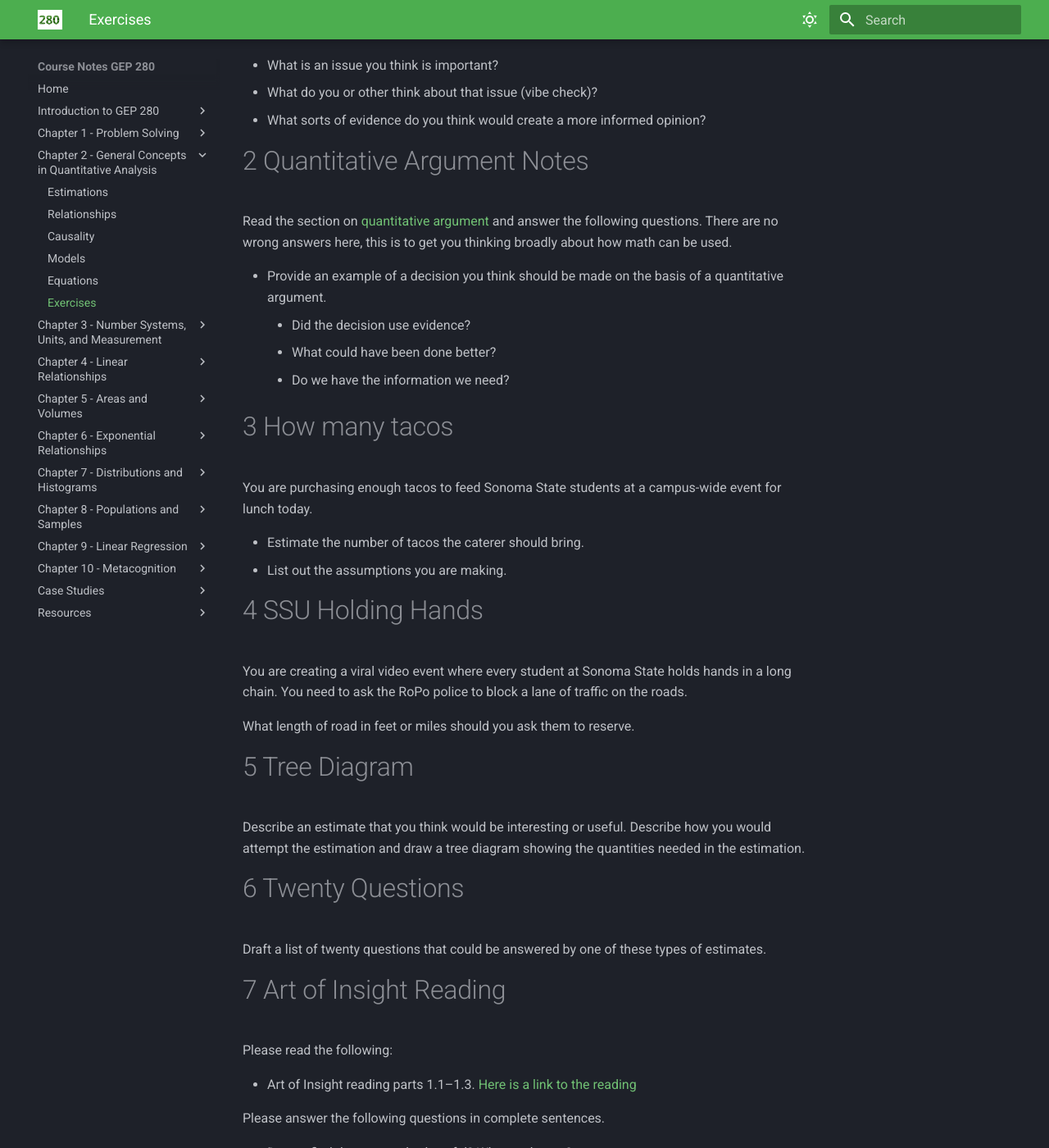
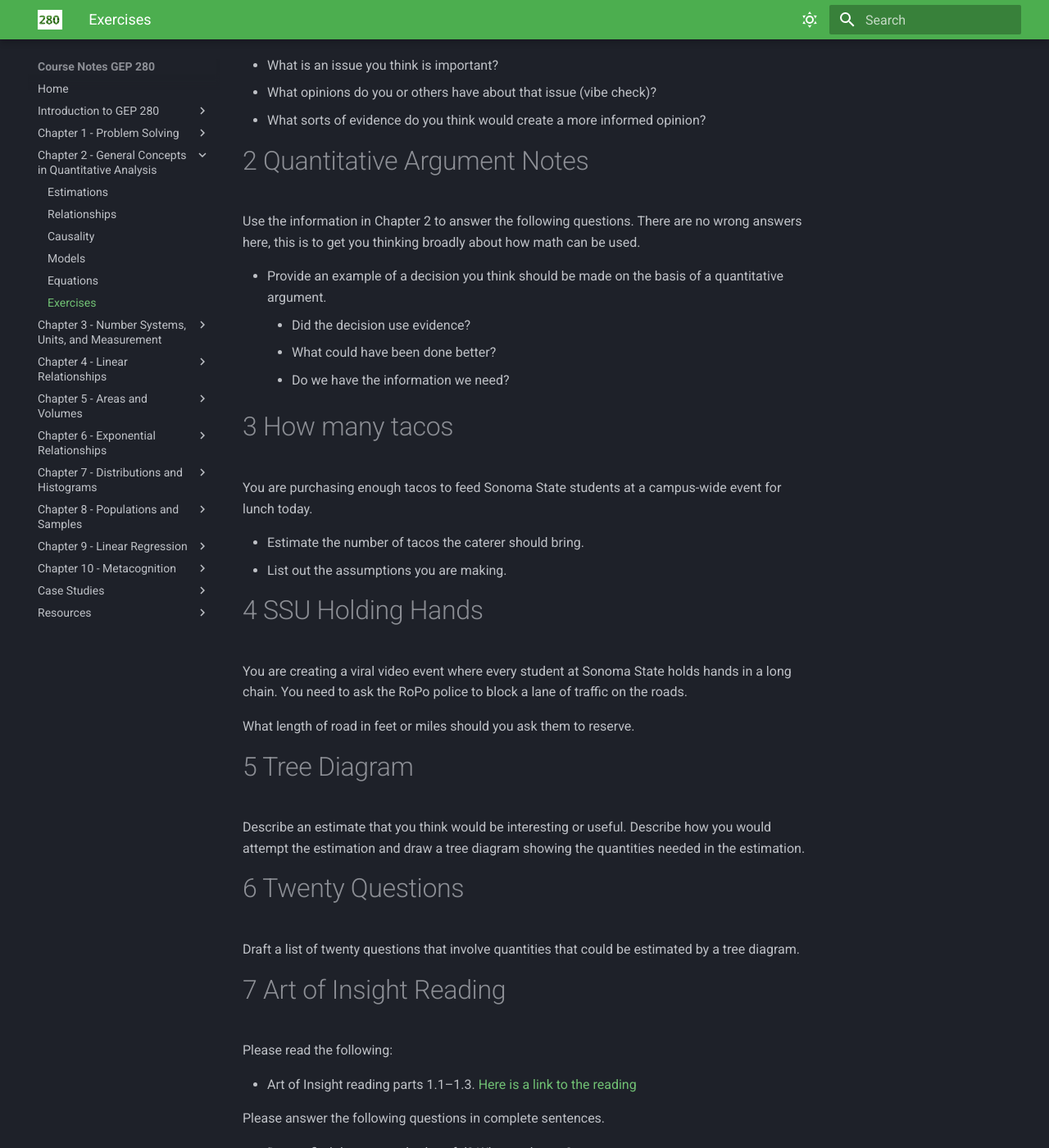
Before and after one commit to wgalbraith/280, an MkDocs documentation site: the page built from docs_student/estimations-exercises.md, in a window 1280 px wide and 1400 px high, scrolled down 236 px. Shown: the whole window at 82% size. Built offline with MkDocs 1.6.1 and Material for MkDocs 9.7.7, drawn with Linux system fonts in a browser that asks for light colours; nearby versions of some CDN libraries; some web fonts are replaced; library files that are not in the unit come from our copies.

Commit message:
Update estimations-exercises.md

```diff
--- a/docs_student/estimations-exercises.md
+++ b/docs_student/estimations-exercises.md
@@ -3,14 +3,12 @@
 <p>Write a short essay (50-150 words) on the following questions</p>
 <ul>
 <li>What is an issue you think is important?</li>
-<li>What do you or other think about that issue (vibe check)?</li>
+<li>What opinions do you or others have about that issue (vibe check)?</li>
 <li>What sorts of evidence do you think would create a more informed
 opinion?</li>
 </ul>
 <h1 id="quantitative-argument-notes">2 Quantitative Argument Notes</h1>
-<p>Read the section on <a
-href="http://danielrsoto.com/qm-notes/quantitative-argument.html">quantitative
-argument</a> and answer the following questions. There are no wrong
+<p>Use the information in Chapter 2 to answer the following questions. There are no wrong
 answers here, this is to get you thinking broadly about how math can be
 used.</p>
 <ul>
@@ -54,8 +52,8 @@ d) 20 miles -->
 Describe how you would attempt the estimation and draw a tree diagram
 showing the quantities needed in the estimation.</p>
 <h1 id="twenty-questions">6 Twenty Questions</h1>
-<p>Draft a list of twenty questions that could be answered by one of
-these types of estimates.</p>
+<p>Draft a list of twenty questions that involve quantities that could be estimated by a tree diagram.
+</p>
 <h1 id="art-of-insight-reading">7 Art of Insight Reading</h1>
 <p>Please read the following:</p>
 <ul>
```
